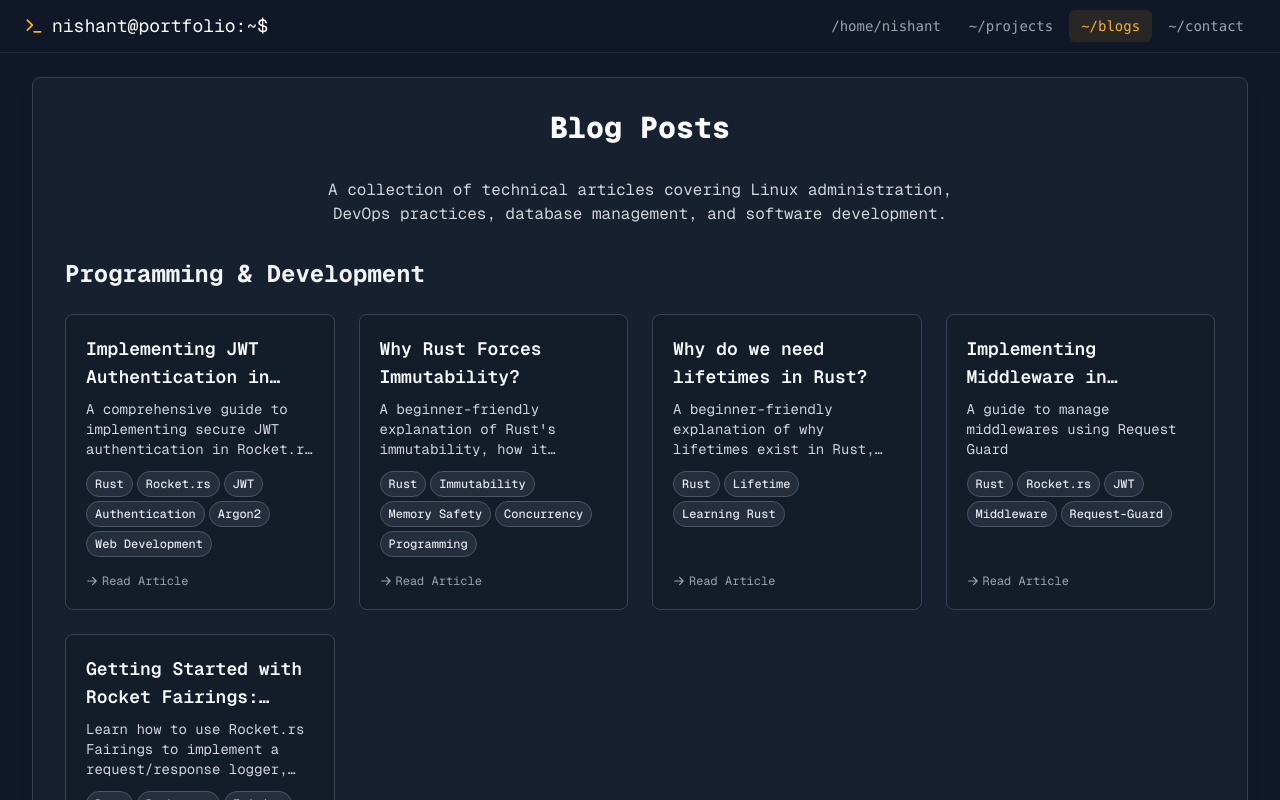
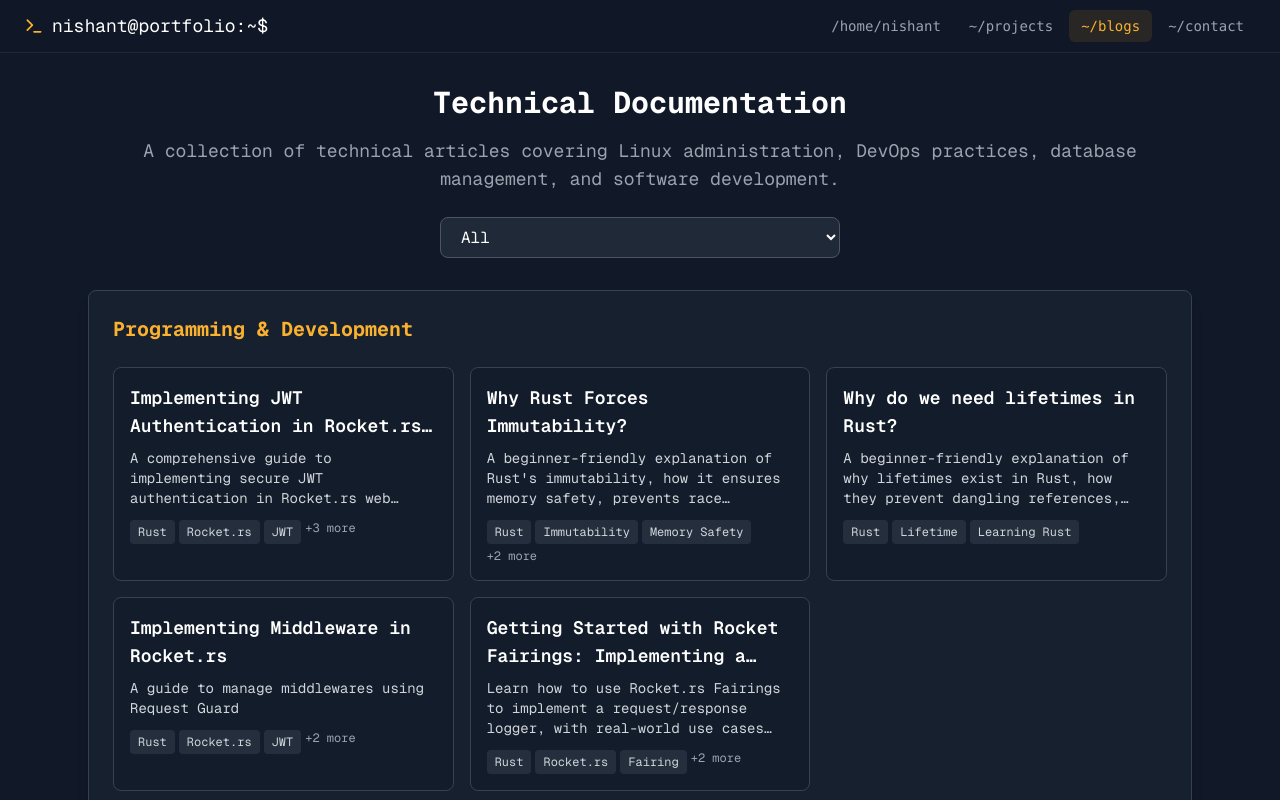
Before and after one commit to nishujangra/Portfolio, a React (Vite) app: page /blogs in a window 1280 px wide. Shown: the top 800 px of the page. Built offline with nearby package versions, Linux system fonts and the light colour scheme.

Commit message:
blog filter

```diff
--- a/src/pages/Blogs/Blogs.tsx
+++ b/src/pages/Blogs/Blogs.tsx
@@ -1,7 +1,10 @@
 import { blogs } from "@/data/blogs";
 import { Link } from "react-router-dom";
+import { useState } from "react";
 
 const Blogs = () => {
+    const [selectedCategory, setSelectedCategory] = useState("All");
+
     const groupedBlogs = blogs.reduce((acc, blog) => {
         const category = blog.category || "Other";
         if (!acc[category]) {
@@ -11,62 +14,76 @@ const Blogs = () => {
         return acc;
     }, {} as Record<string, typeof blogs>);
 
+    const categories = ["All", ...Object.keys(groupedBlogs)];
+
+    const filteredBlogs = selectedCategory === "All"
+        ? groupedBlogs
+        : { [selectedCategory]: groupedBlogs[selectedCategory] || [] };
+
     return (
-        <main className="p-6 bg-[#111827] min-h-screen">
-            <div className="flex flex-col justify-center items-center min-h-[80vh]">
-                <div className="max-w-7xl mx-auto px-4 sm:px-6 lg:px-8 rounded-lg shadow-lg p-8 border border-gray-700 bg-gray-800/50 backdrop-blur-sm">
-                    <h1 className="text-3xl font-extrabold text-center mb-8">
-                        Blog Posts
-                    </h1>
-                    <p className="text-center mb-8 max-w-2xl mx-auto text-gray-300">
+        <main className="w-full h-full py-8 md:p-0">
+            <div className="max-w-6xl mx-auto px-6 py-8">
+                <div className="text-center mb-8">
+                    <h1 className="text-3xl font-bold text-white mb-4">Technical Documentation</h1>
+                    <p className="text-gray-400 text-lg mb-6">
                         A collection of technical articles covering Linux administration, DevOps practices,
                         database management, and software development.
                     </p>
 
-                    <div className="space-y-12">
-                        {Object.entries(groupedBlogs).map(([category, categoryBlogs]) => (
-                            <div key={category} className="pb-6 border-b border-gray-700 last:border-b-0">
-                                <h2 className="text-2xl font-bold mb-6 text-gray-100">
+                    {/* Category Filter */}
+                    <div className="flex justify-center">
+                        <select
+                            value={selectedCategory}
+                            onChange={(e) => setSelectedCategory(e.target.value)}
+                            className="bg-gray-800 border border-gray-600 text-white px-4 py-2 rounded-lg focus:outline-none focus:ring-2 focus:ring-gold focus:border-transparent"
+                        >
+                            {categories.map((category) => (
+                                <option key={category} value={category} className="bg-gray-800">
+                                    {category}
+                                </option>
+                            ))}
+                        </select>
+                    </div>
+                </div>
+
+                <div className="space-y-8">
+                    {Object.entries(filteredBlogs).map(([category, categoryBlogs]) => (
+                        <div key={category} className="bg-gray-800/50 p-6 rounded-lg shadow-lg border border-gray-700">
+                            <h2 className="text-xl font-bold mb-6 text-gold">
                                 {category}
                             </h2>
-                                <div className="grid gap-6 sm:grid-cols-1 md:grid-cols-2 lg:grid-cols-3 xl:grid-cols-4">
+                            <div className="grid grid-cols-1 md:grid-cols-2 lg:grid-cols-3 gap-4">
                                 {categoryBlogs.map((blog, index) => (
-                                        <div
-                                            key={index}
-                                            className="bg-gray-900/50 rounded-lg p-5 hover:bg-gray-800/70 transition-colors duration-200 border border-gray-700 h-full flex flex-col"
-                                        >
+                                    <div key={index} className="bg-gray-900/50 p-4 rounded-lg border border-gray-700 hover:bg-gray-800/70 transition-colors duration-200">
                                         <Link
                                             to={blog.url}
                                             target="_blank"
                                             rel="noopener noreferrer"
-                                                className="flex flex-col h-full"
+                                            className="block h-full"
                                         >
-                                                <h3 className="text-lg font-semibold mb-2 line-clamp-2 group-hover:text-white transition-colors duration-200">
+                                            <h3 className="text-lg font-semibold text-white hover:text-gold transition-colors duration-200 mb-2 line-clamp-2">
                                                 {blog.title}
                                             </h3>
                                             <p className="text-gray-300 text-sm mb-3 line-clamp-3">
                                                 {blog.description}
                                             </p>
                                             {blog.tags && (
-                                                    <div className="flex flex-wrap gap-1 mb-4">
-                                                        {blog.tags.map((tag, tagIndex) => (
+                                                <div className="flex flex-wrap gap-1">
+                                                    {blog.tags.slice(0, 3).map((tag, tagIndex) => (
                                                         <span
                                                             key={tagIndex}
-                                                                className="inline-block bg-gray-700/50 text-gray-200 text-xs px-2 py-1 rounded-full font-medium border border-gray-600"
+                                                            className="text-xs px-2 py-1 bg-gray-700/50 text-gray-300 rounded"
                                                         >
                                                             {tag}
                                                         </span>
                                                     ))}
+                                                    {blog.tags.length > 3 && (
+                                                        <span className="text-xs text-gray-400">
+                                                            +{blog.tags.length - 3} more
+                                                        </span>
+                                                    )}
                                                 </div>
                                             )}
-                                                <div className="flex items-center text-xs text-gray-400 mt-auto">
-                                                    <span className="inline-flex items-center">
-                                                        <svg className="w-3 h-3 mr-1" fill="currentColor" viewBox="0 0 20 20">
-                                                            <path fillRule="evenodd" d="M10.293 3.293a1 1 0 011.414 0l6 6a1 1 0 010 1.414l-6 6a1 1 0 01-1.414-1.414L14.586 11H3a1 1 0 110-2h11.586l-4.293-4.293a1 1 0 010-1.414z" clipRule="evenodd" />
-                                                        </svg>
-                                                        Read Article
-                                                    </span>
-                                                </div>
                                         </Link>
                                     </div>
                                 ))}
@@ -77,9 +94,11 @@ const Blogs = () => {
 
                 <div className="mt-8 text-center">
                     <p className="text-gray-400 text-sm">
-                            Total: {blogs.length} articles
+                        {selectedCategory === "All"
+                            ? `Total: ${blogs.length} articles`
+                            : `${filteredBlogs[selectedCategory]?.length || 0} articles in ${selectedCategory}`
+                        }
                     </p>
-                    </div>
                 </div>
             </div>
         </main>
```
Lines whose indentation alone changed are shown as unchanged.
